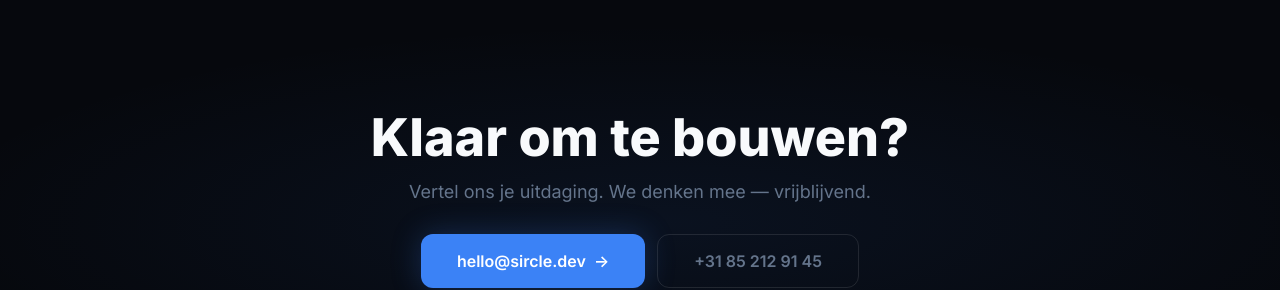
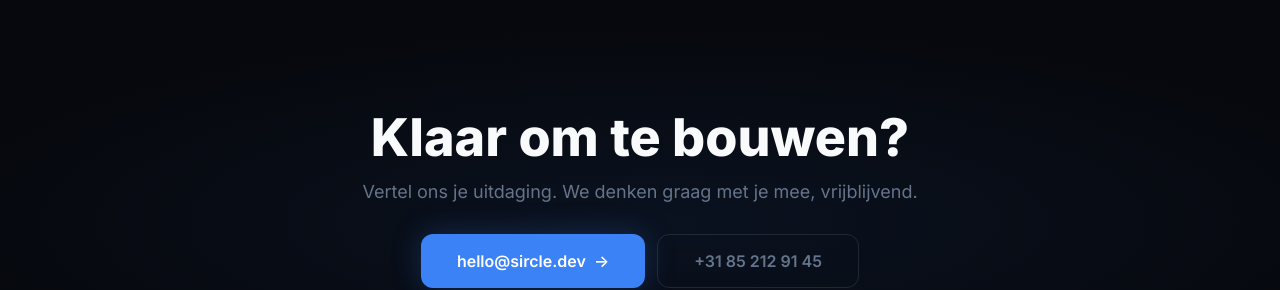
Before and after one commit to sircle-cloud/sircle-solutions-preview, a plain HTML site: page index.html in a window 1280 px wide. Shown: the part 6740-7030 px from the top of the page. Drawn offline with nearby package versions, Linux system fonts and the light colour scheme.

Commit message:
CTA: 'denken mee —' → 'denken graag met je mee,'

```diff
--- a/index.html
+++ b/index.html
@@ -630,7 +630,7 @@
     <div class="container">
       <div class="cta-content" data-animate="fade-up">
         <h2 class="cta__title">Klaar om te bouwen?</h2>
-        <p class="cta__sub">Vertel ons je uitdaging. We denken mee — vrijblijvend.</p>
+        <p class="cta__sub">Vertel ons je uitdaging. We denken graag met je mee, vrijblijvend.</p>
         <div class="cta__actions">
           <a href="mailto:hello@sircle.dev" class="btn btn--primary btn--large btn--glow">
             hello@sircle.dev
```
